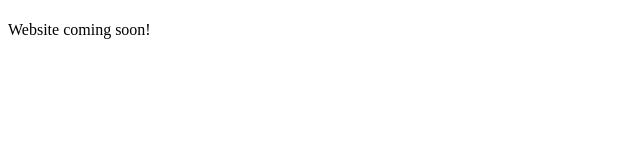
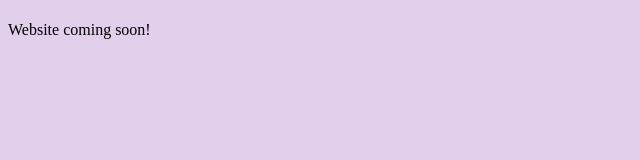
Before and after one commit to Breakfast-Galaxy-Studios/Breakfast-Galaxy-Studios.github.io, a plain HTML site: page index.html in a window 1280 px wide. Shown: the whole page, without its empty margins (0-640 px from the left). Drawn offline with Linux system fonts and the light colour scheme.

Commit message:
Update index.html

```diff
--- a/index.html
+++ b/index.html
@@ -1,6 +1,9 @@
 <!DOCTYPE html>
 <html>
   <body>
+    <style>
+      body {background-color: #e1cfec;}
+    </style>
     <h1></h1>
     <p>Website coming soon!</p>
   </body>
```
